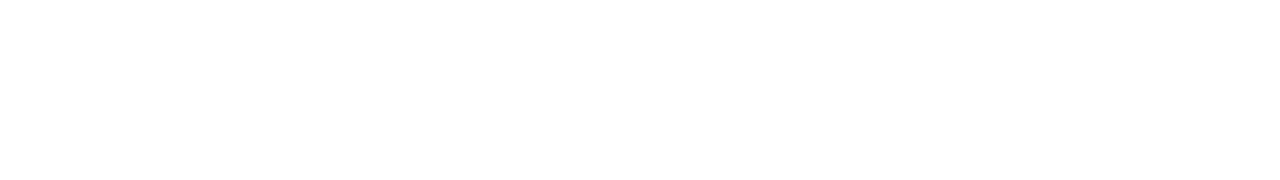
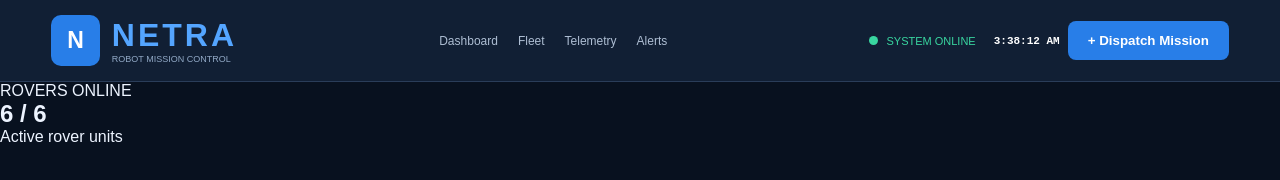
Before and after one commit to revanthgiridhar/s7_c108, a plain HTML site: page index.html in a window 1280 px wide. Drawn offline with Linux system fonts and the light colour scheme.

Commit message:
PART 1 - 12/11/26

```diff
--- a/index.html
+++ b/index.html
@@ -1,4 +1,68 @@
+<!DOCTYPE html>
+<html lang="en">
 
+<head>
+    <meta charset="UTF-8">
+    <meta name="viewport" content="width=device-width, initial-scale=1.0">
+
+    <title>NETRA Robot Monitoring System</title>
+
+    <link rel="stylesheet" href="style.css">
+</head>
+
+<body>
+
+    <!-- Header Section -->
+    <header class="topbar">
+
+        <!-- Brand Logo -->
+        <div class="brand">
+
+            <div class="brand-logo">N</div>
+
+            <div>
+                <h1>NETRA</h1>
+                <p>ROBOT MISSION CONTROL</p>
+            </div>
+
+        </div>
+
+        <!-- Navigation -->
+        <nav>
+            <a href="#dashboard">Dashboard</a>
+            <a href="#fleet">Fleet</a>
+            <a href="#telemetry">Telemetry</a>
+            <a href="#alerts">Alerts</a>
+        </nav>
+
+        <!-- Right Side Header -->
+        <div class="header-right">
+
+            <span class="online-dot"></span>
+
+            <span class="status-text">SYSTEM ONLINE</span>
+
+            <strong id="clock">--:--:--</strong>
+
+            <button id="dispatch-open" type="button">
+                + Dispatch Mission
+            </button>
+
+        </div>
+
+    </header>
+<main class="page">
+<section class="kpi-grid">
+    <article class="kpi-grid">
+        <span> ROVERS ONLINE</span>
+        <h2 id="online-count">6 / 6</h2>
+        <p>Active rover units</p>
+    </article>
+    <!-- three more cards , same shape-->
+
+</section>
+
+</main>
     <!-- Main Dashboard -->
     <main id="dashboard">
 
```
